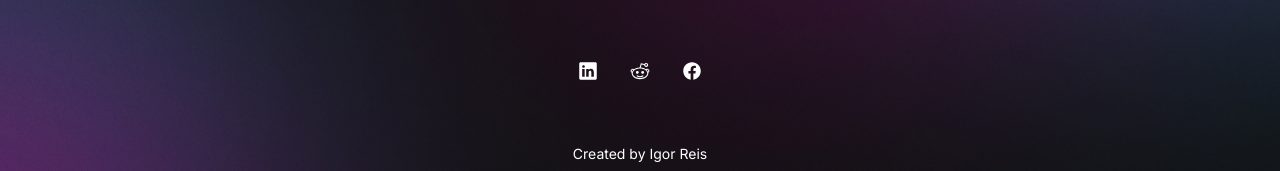
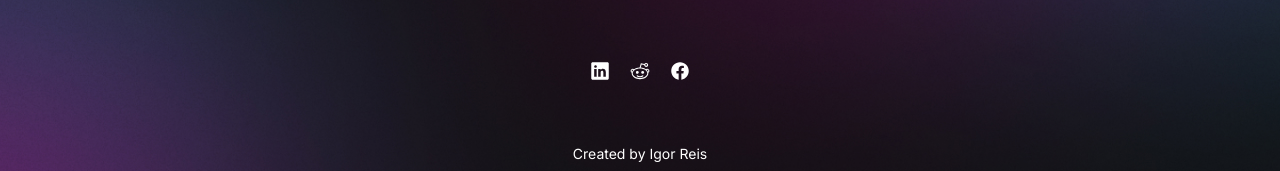
Before and after one commit to igormonfrs/DevLinks, a plain HTML site: page index.html in a window 1280 px wide. Shown: the part 558-729 px from the top of the page. Drawn offline with nearby package versions, Linux system fonts and the light colour scheme.

Commit message:
adjust padding social links

```diff
--- a/style.css
+++ b/style.css
@@ -154,7 +154,7 @@ ul li a:hover {
   display: flex;
   justify-content: center;
 
-  padding: 24px 0;
+  padding: 30px 0;
 
   font-size: 20px;
 }
@@ -163,7 +163,7 @@ ul li a:hover {
   display: flex;
   align-items: center;
   justify-content: center;
-  padding: 16px;
+  padding: 10px;
 
   transition: background 0.2s;
   border-radius: 50%;
```
